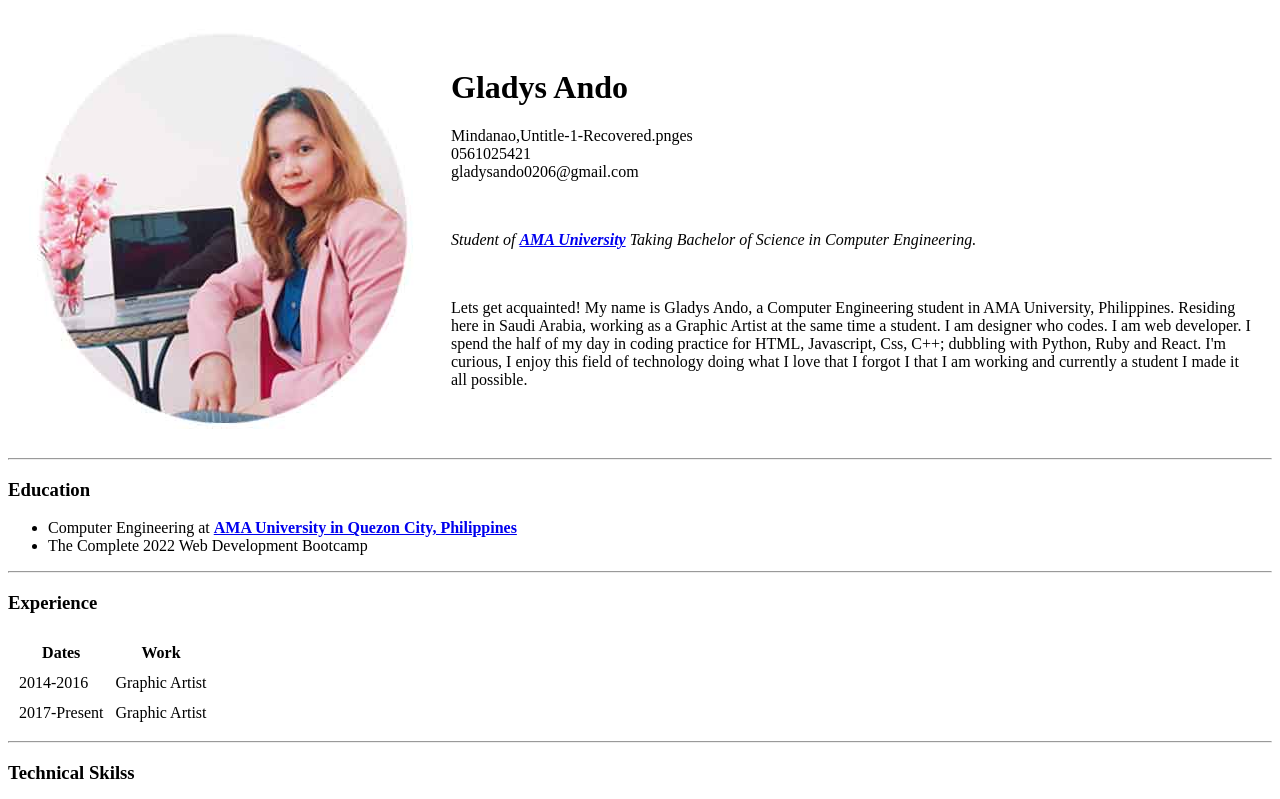
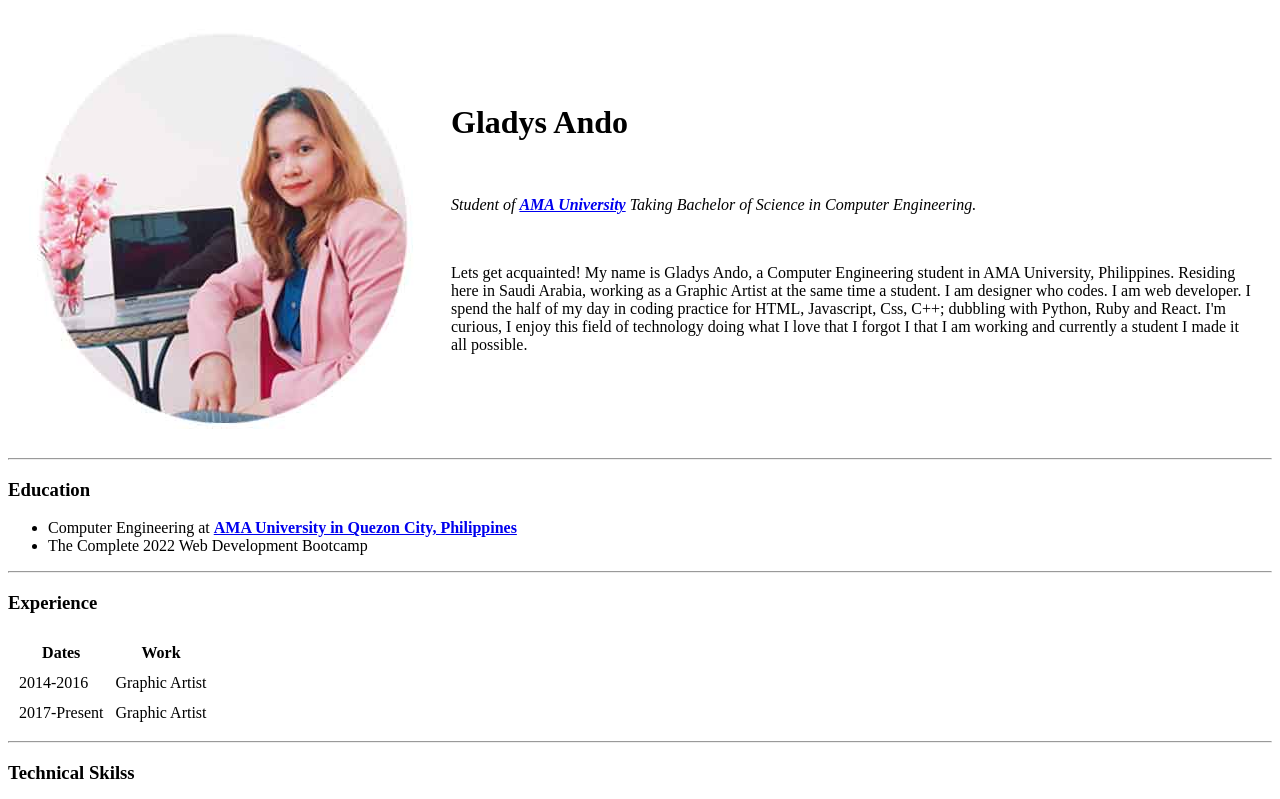
Before and after one commit to ArciRamona/My-Portfolio, a plain HTML site: page index.html in a window 1280 px wide. Shown: the top 799 px of the page. Drawn offline with Linux system fonts and the light colour scheme.

Commit message:
Update index.html

```diff
--- a/index.html
+++ b/index.html
@@ -12,7 +12,6 @@
       <td><img src="ding.png" alt="gladys profile picture"></td>
       <td>
         <h1>Gladys Ando <br> </h1>
-        <p>Mindanao,Untitle-1-Recovered.pnges <br>0561025421 <br>gladysando0206@gmail.com</p>
         <br>
         <p><em>Student of <strong><a href="https://www.ama.edu.ph/">AMA University</a></strong> Taking Bachelor of Science in Computer Engineering.</em></p>
         <br>
```
